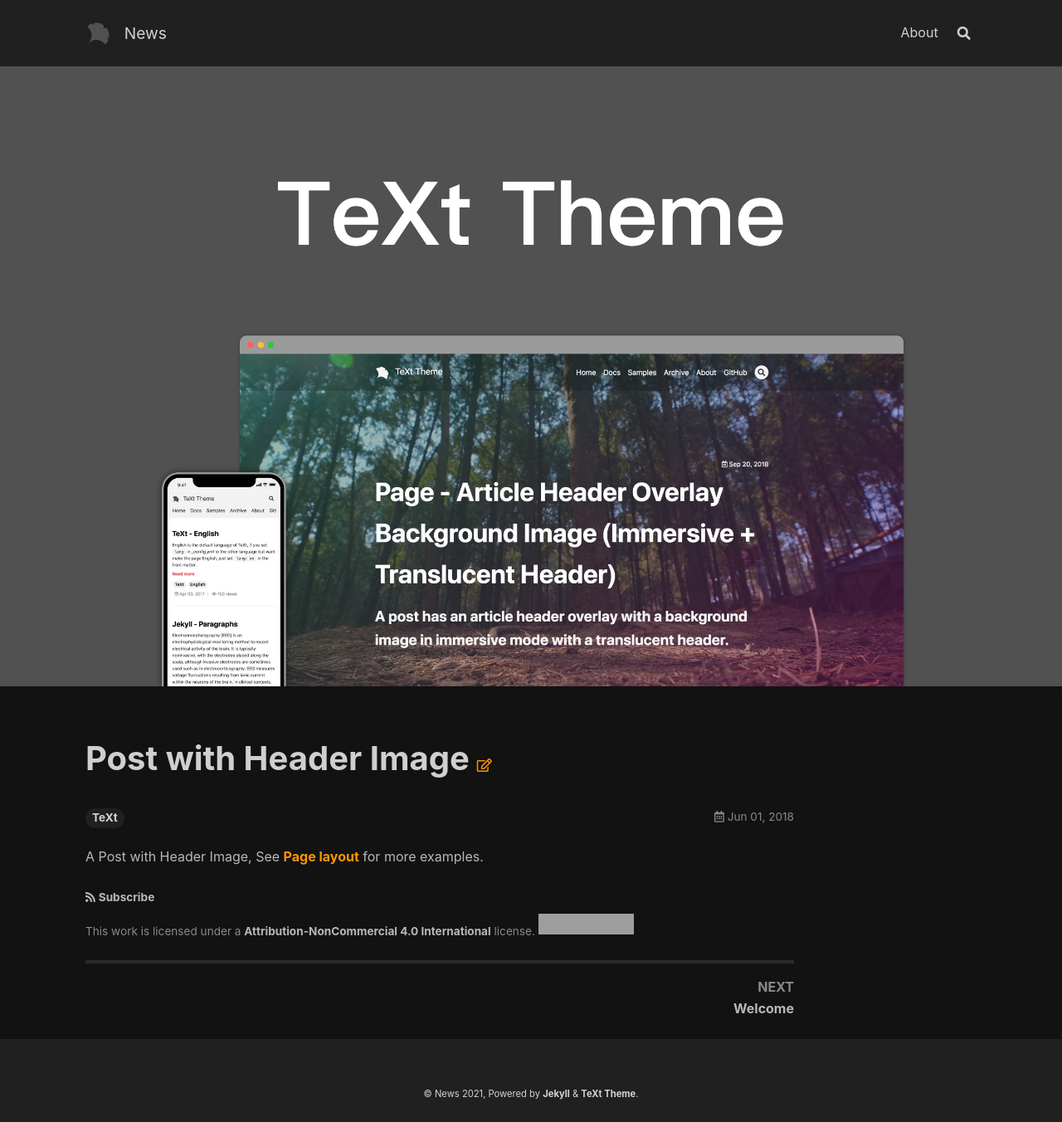
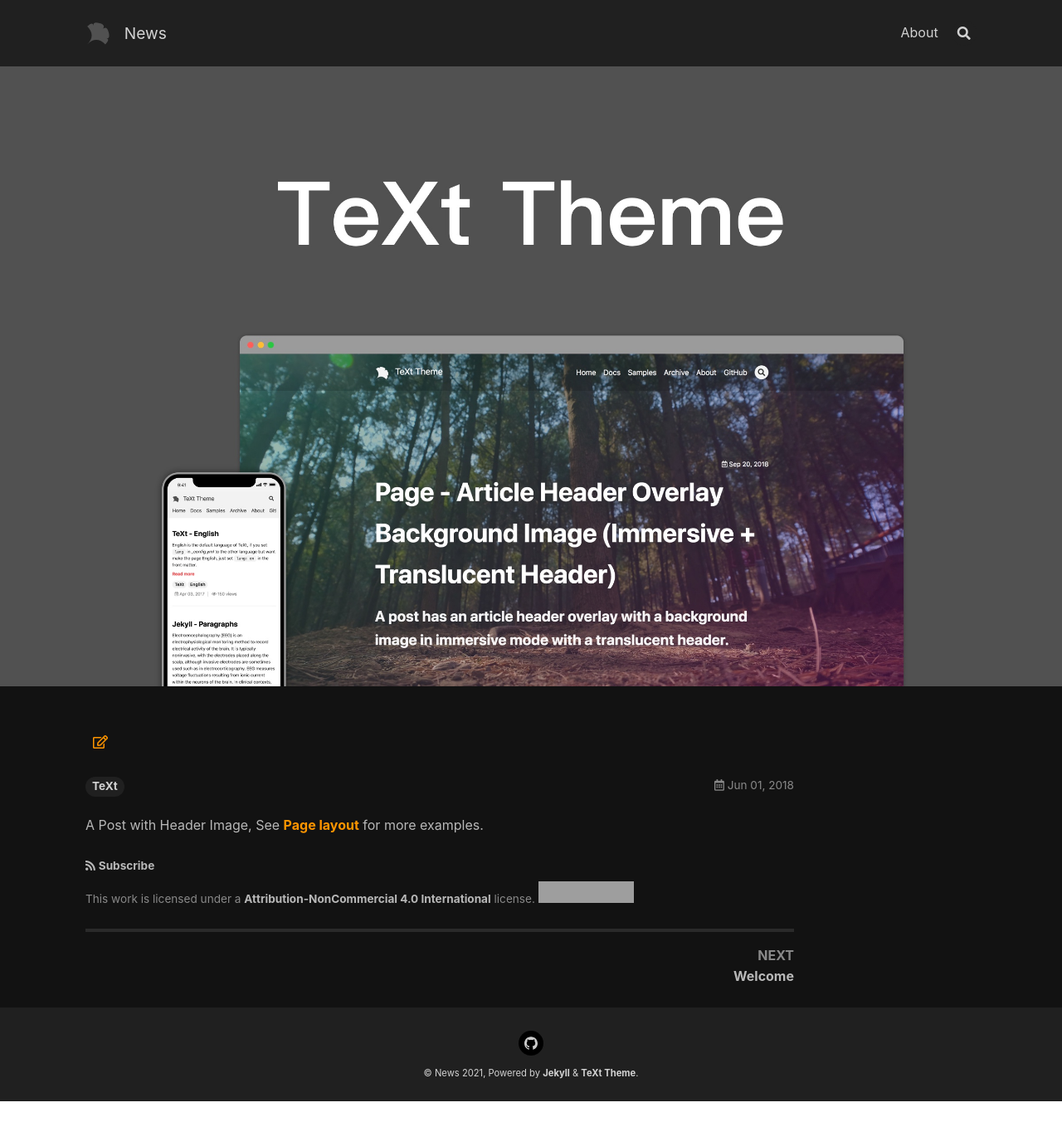
Before and after one commit to jonhadfield/jonhadfield.github.io, a Jekyll site: the page built from _posts/2018-06-01-header-image.md, in a window 1280 px wide. Shown: the whole page at 83% size. Built offline with Jekyll 4.4.1, drawn with Linux system fonts in a browser that asks for light colours; nearby versions of some CDN libraries; after the commit the page ends 1327 px from its top, so only the background shows below that; part of the change alters nothing that is shown; grey boxes are pictures that could not be loaded.

Commit message:
disable title.

```diff
--- a/_config.yml
+++ b/_config.yml
@@ -27,8 +27,8 @@ description: > # this means to ignore newlines until "Language & timezone"
 
 ## => Language and Timezone
 ##############################
-lang: # the language of your site, default as "en"
-timezone: # see https://en.wikipedia.org/wiki/List_of_tz_database_time_zones for the available values
+lang: en # the language of your site, default as "en"
+timezone: Europe/London # see https://en.wikipedia.org/wiki/List_of_tz_database_time_zones for the available values
 
 
 ## => Author and Social
@@ -38,7 +38,7 @@ author:
   name      : Jon Hadfield
   url       :
   avatar    : # path or url of avatar image (square)
-  bio       : I am an amazing person.
+  bio       : #
   email     :
   facebook  : # "user_name" the last part of your profile url, e.g. https://www.facebook.com/user_name
   twitter   : # "user_name" the last part of your profile url, e.g. https://twitter.com/user_name
@@ -49,13 +49,13 @@ author:
   zhihu     : # "user_name" the last part of your profile url, e.g. https://www.zhihu.com/people/user_name
   douban    : # "user_name" the last part of your profile url, e.g. https://www.douban.com/people/user_name
   linkedin  : # "user_name" the last part of your profile url, e.g. https://www.linkedin.com/in/user_name
-  github    : # "user_name" the last part of your profile url, e.g. https://github.com/user_name
+  github    : jonhadfield # "user_name" the last part of your profile url, e.g. https://github.com/user_name
   npm       : # "user_name" the last part of your profile url, e.g. https://www.npmjs.com/~user_name
 
 
 ## => GitHub Repository (if the site is hosted by GitHub)
 ##############################
-repository: jonhadfield/repo_name
+repository: jonhadfield/jonhadfield.github.io
 repository_tree: master
 
 
@@ -213,6 +213,7 @@ defaults:
         toc: true
       show_edit_on_github: true
       show_subscribe: true
+      show_title: false
       pageview: true
 
 
```
